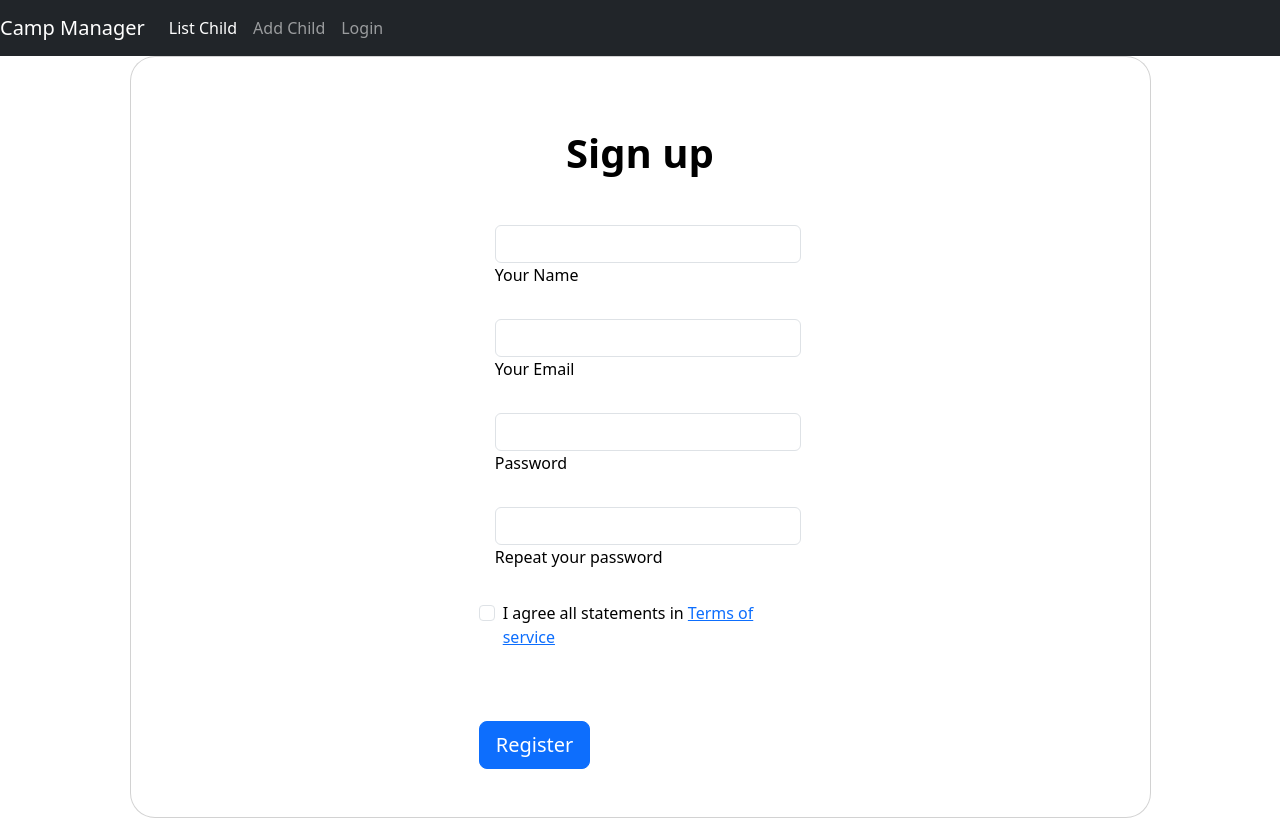
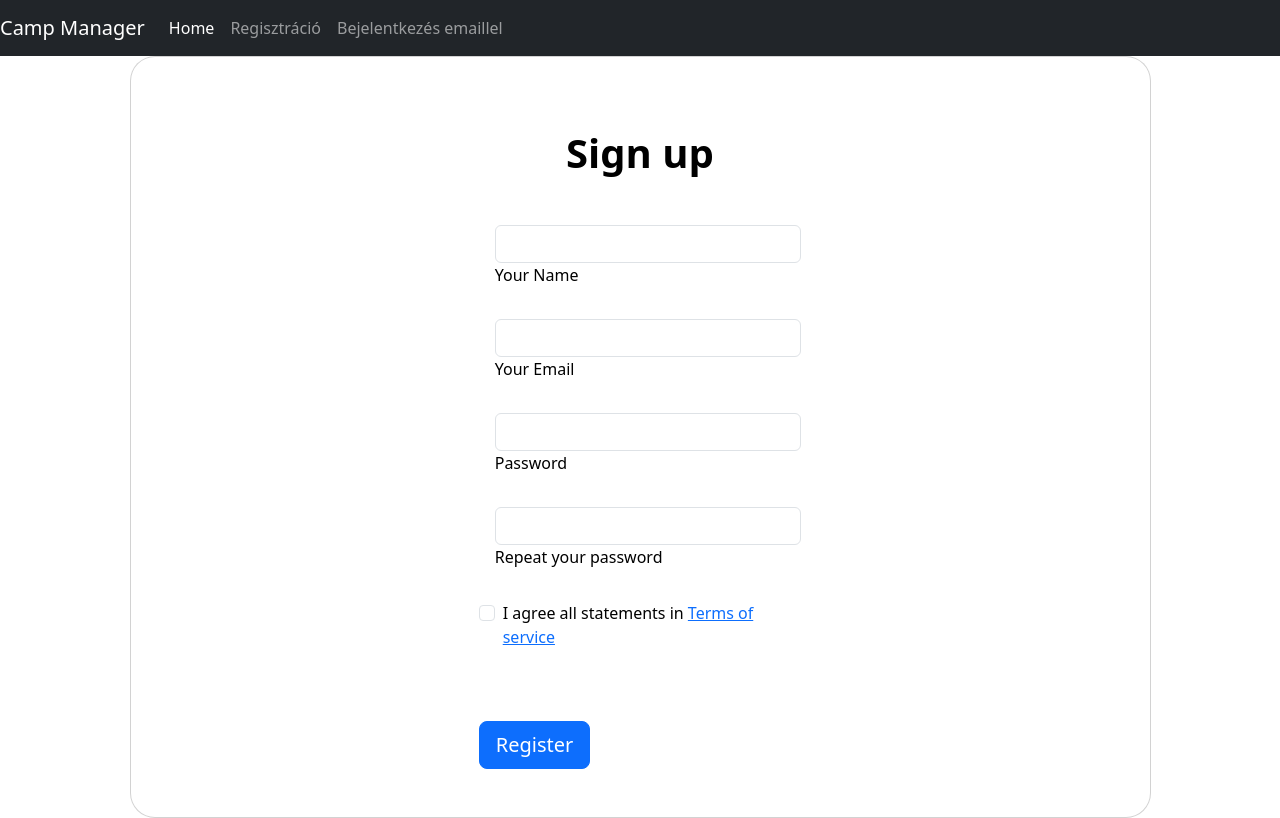
Before and after one commit to gulwator/Szakdoga_V2_Git, a Vue app in the folder frontend/camp-manager/: page /registration in a window 1280 px wide. Built offline with nearby package versions, Linux system fonts and the light colour scheme.

Commit message:
working on registration and login

```diff
--- a/frontend/camp-manager/src/components/Authentication/Registration.vue
+++ b/frontend/camp-manager/src/components/Authentication/Registration.vue
@@ -136,7 +136,7 @@ const register = async () => {
   }
   try {
     const response = await axios.post("http://localhost:3000/api/register", {
-      name: user.value.name,
+      username: user.value.name,
       email: user.value.email,
       password: user.value.password,
     });
--- a/frontend/camp-manager/src/components/Header.vue
+++ b/frontend/camp-manager/src/components/Header.vue
@@ -13,15 +13,27 @@
       <span class="navbar-toggler-icon"></span>
     </button>
     <div class="collapse navbar-collapse" id="navbarNavAltMarkup">
+      <div class="navbar-nav">
+        <router-link class="nav-item nav-link active" to="/"
+          >Home</router-link
+        >
+
+      </div>
       <div class="navbar-nav" v-if="token == null">
+
+        <router-link class="nav-item nav-link" to="/registration" >Regisztráció</router-link>
+        <router-link class="nav-item nav-link" to="/login-with-email">Bejelentkezés emaillel</router-link>
+      </div>
+      <div class="navbar-nav" v-if="token != null">
+
         <router-link class="nav-item nav-link active" to="/"
           >List Child</router-link
         >
         <router-link class="nav-item nav-link" to="/create-contact"
           >Add Child</router-link
         >
-        <router-link class="nav-item nav-link" to="/login-with-email"
-          >Login</router-link
+        <router-link class="nav-item nav-link" to="#"
+          >Kijelentkezés</router-link
         >
       </div>
     </div>
```
Also changed, not shown: 1 other file (tests, documents, lock files or other folders).
